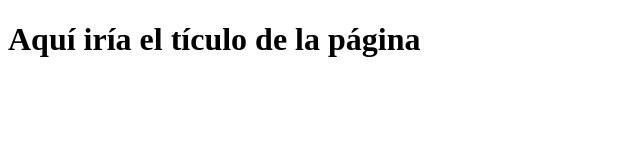
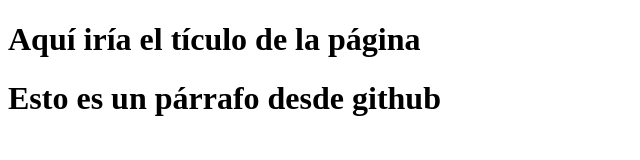
Before and after one commit to vpepen/Proyecto-Web-Empresa-C, a plain HTML site: page index.html in a window 1280 px wide. Shown: the whole page, without its empty margins (0-640 px from the left). Drawn offline with Linux system fonts and the light colour scheme.

Commit message:
Update index.html

```diff
--- a/index.html
+++ b/index.html
@@ -8,5 +8,6 @@
 </head>
 <body>
     <h1>Aquí iría el tículo de la página</h1>
+    <h1>Esto es un párrafo desde github</p>
 </body>
 </html>
```
